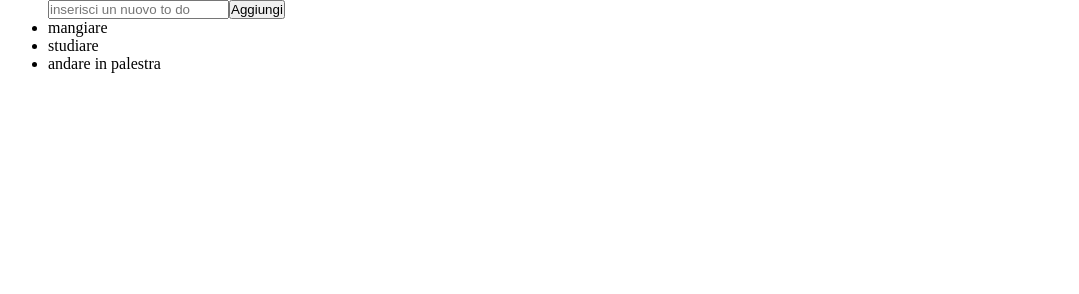
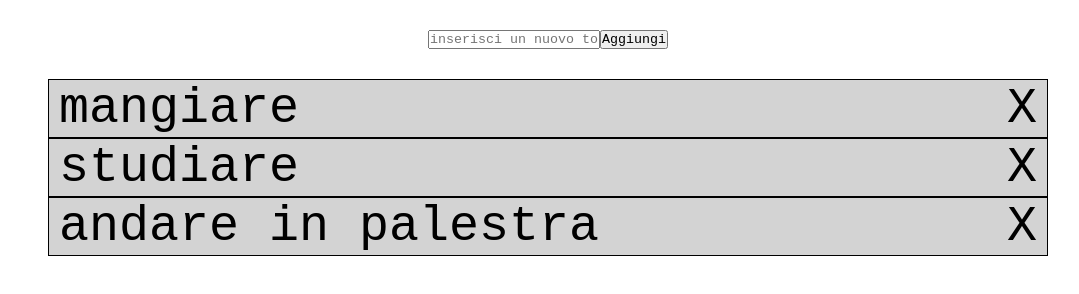
Before and after one commit to StefanoGrassoSG/vue-todolist, a plain HTML site: page index.html in a window 1280 px wide. Shown: the whole page, without its empty margins (92-1171 px from the left). Drawn offline with nearby package versions, Linux system fonts and the light colour scheme.

Commit message:
ADD some style

```diff
--- a/css/style.css
+++ b/css/style.css
@@ -8,9 +8,34 @@
     box-sizing: border-box;
 }
 
+* {
+    font-family: 'Courier New', Courier, monospace;
+}
 
 .container {
     max-width: 1000px;
     margin: auto;
     height: 100vh;
 }
+
+form {
+    text-align: center ;
+    padding: 30px;
+}
+
+ul {
+    list-style: none;
+}
+
+ul li {
+    font-size: 50px;
+    display: flex;
+    background-color: lightgrey;
+    border: 1px solid black;
+    justify-content: space-between;
+    padding: 0 10px;
+}
+
+ul li span {
+    cursor: pointer;
+}
--- a/index.html
+++ b/index.html
@@ -21,8 +21,10 @@
 
 
             <ul>
-                <li v-for="(single, index) in todoList">
+                <li v-for="(single, i) in todoList">
                     {{ single.text }}
+
+                    <span @click="removeTodo(i)">X</span>
                 </li>
             </ul>
         </div>
--- a/js/script.js
+++ b/js/script.js
@@ -28,8 +28,14 @@ createApp({
         addTodo() {
             if(this.newTodo.text.trim() != '') {
                 this.todoList.push(this.newTodo);
-                this.newTodo = '';
+                this.newTodo = {
+
+                };
             }
+        },
+
+        removeTodo(index) {
+            this.todoList.splice(index, 1)
         }
     }
 }).mount('#app');
```
